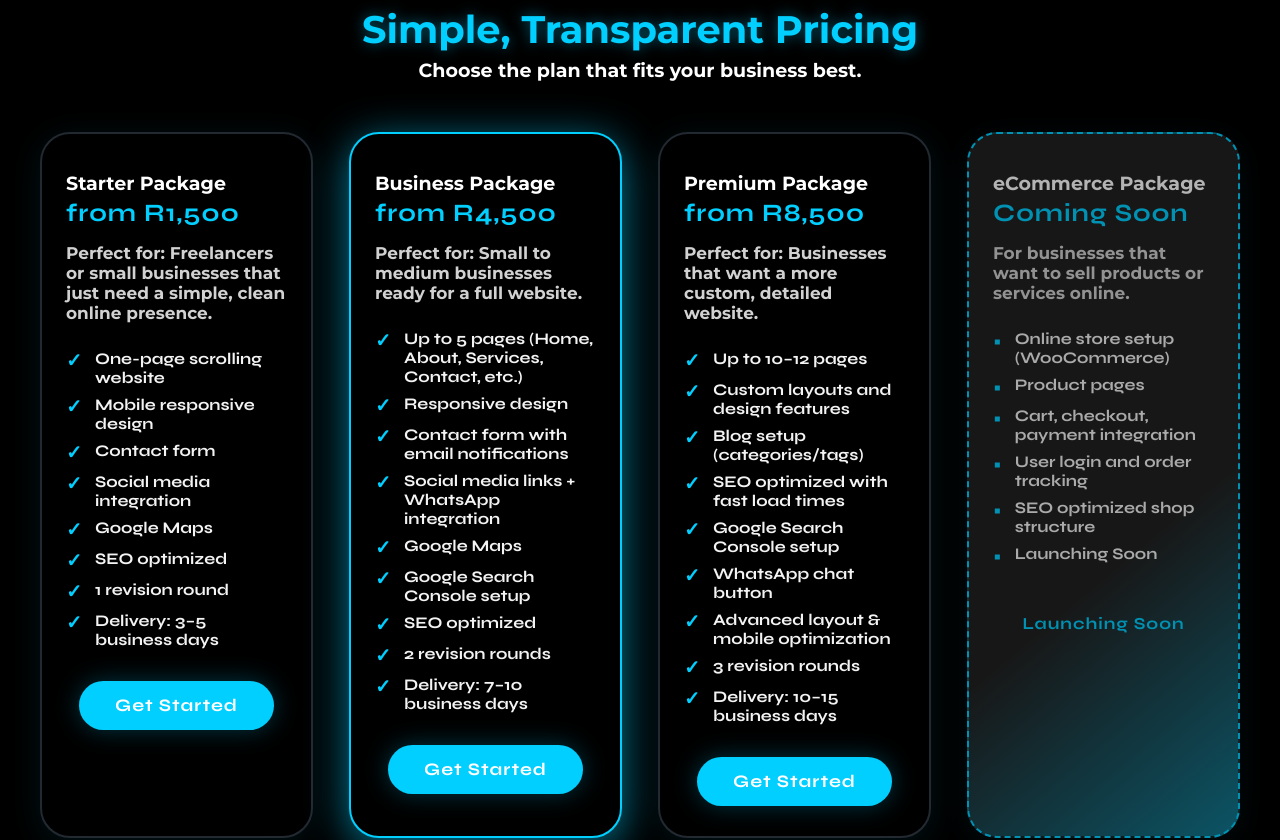
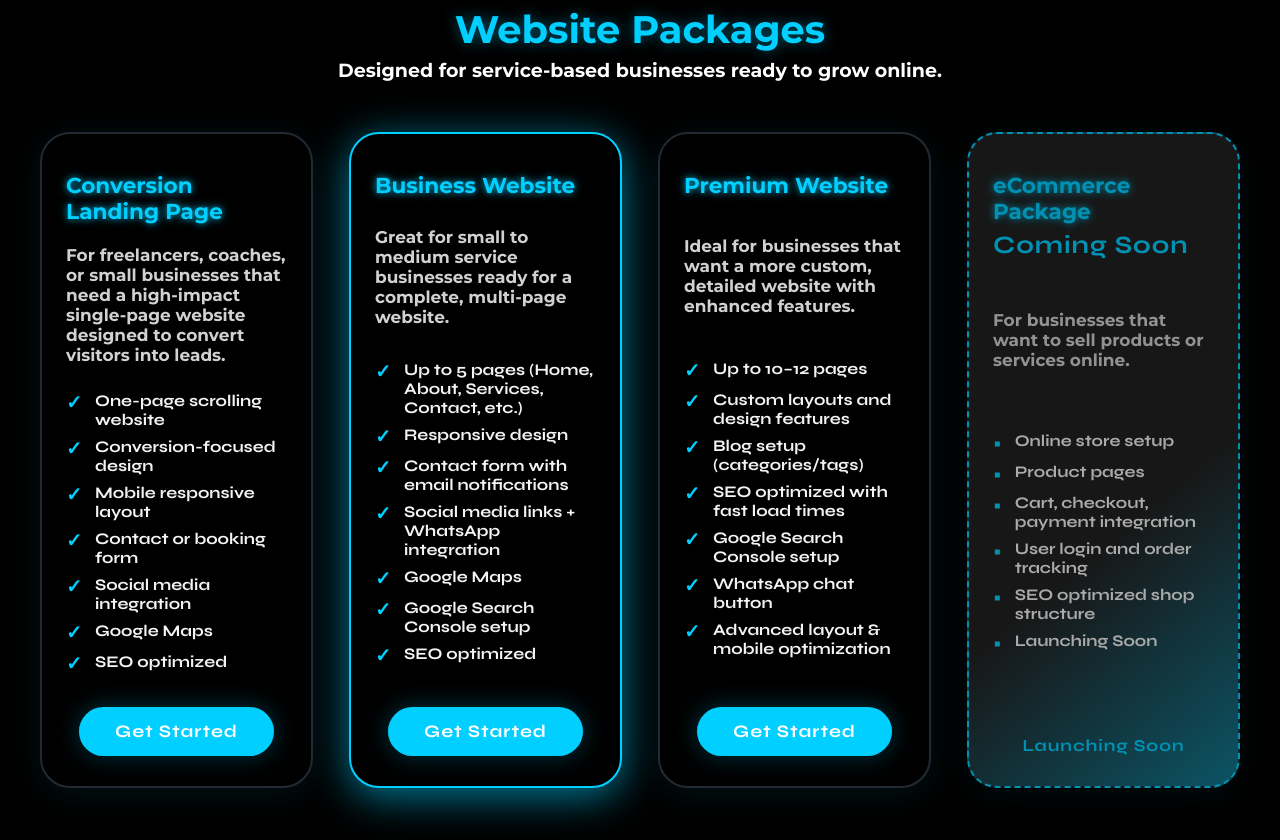
Before and after one commit to KamalLalloo/houdini-digital-website, a Next.js app: page / in a window 1280 px wide. Shown: the part 3720-4560 px from the top of the page. Built offline with nearby package versions, Linux system fonts and the light colour scheme.

Commit message:
edited pricing

```diff
--- a/src/app/Pricing.module.css
+++ b/src/app/Pricing.module.css
@@ -49,6 +49,8 @@
     border 0.18s,
     transform 0.18s;
   position: relative;
+
+  justify-content: space-between;
 }
 
 .card:hover {
@@ -75,11 +77,14 @@
 }
 
 .planName {
-  font-size: 1.19rem;
+  font-size: 1.35rem;
   font-weight: 700;
-  color: #fff;
+  color: #00cfff;
   font-family: "Montserrat", sans-serif;
-  margin-bottom: 3px;
+  margin-bottom: 6px;
+  text-shadow:
+    0 0 6px #00cfffaa,
+    0 0 12px #00cfff66;
 }
 
 .planPrice {
--- a/src/app/Pricing.tsx
+++ b/src/app/Pricing.tsx
@@ -4,28 +4,25 @@ import styles from "./Pricing.module.css";
 
 const plans = [
   {
-    name: "Starter Package",
-    price: " from R1,500",
+    name: "Conversion Landing Page",
     highlight: false,
     description:
-      "Perfect for: Freelancers or small businesses that just need a simple, clean online presence.",
+      "For freelancers, coaches, or small businesses that need a high-impact single-page website designed to convert visitors into leads.",
     features: [
       "One-page scrolling website",
-      "Mobile responsive design",
-      "Contact form",
+      "Conversion-focused design",
+      "Mobile responsive layout",
+      "Contact or booking form",
       "Social media integration",
       "Google Maps",
       "SEO optimized",
-      "1 revision round",
-      "Delivery: 3–5 business days",
     ],
   },
   {
-    name: "Business Package",
-    price: "from R4,500",
+    name: "Business Website",
     highlight: true,
     description:
-      "Perfect for: Small to medium businesses ready for a full website.",
+      "Great for small to medium service businesses ready for a complete, multi-page website.",
     features: [
       "Up to 5 pages (Home, About, Services, Contact, etc.)",
       "Responsive design",
@@ -34,16 +31,13 @@ const plans = [
       "Google Maps",
       "Google Search Console setup",
       "SEO optimized",
-      "2 revision rounds",
-      "Delivery: 7–10 business days",
     ],
   },
   {
-    name: "Premium Package",
-    price: " from R8,500",
+    name: "Premium Website",
     highlight: false,
     description:
-      "Perfect for: Businesses that want a more custom, detailed website.",
+      "Ideal for businesses that want a more custom, detailed website with enhanced features.",
     features: [
       "Up to 10–12 pages",
       "Custom layouts and design features",
@@ -52,8 +46,6 @@ const plans = [
       "Google Search Console setup",
       "WhatsApp chat button",
       "Advanced layout & mobile optimization",
-      "3 revision rounds",
-      "Delivery: 10–15 business days",
     ],
   },
   {
@@ -63,7 +55,7 @@ const plans = [
     description:
       "For businesses that want to sell products or services online.",
     features: [
-      "Online store setup (WooCommerce)",
+      "Online store setup",
       "Product pages",
       "Cart, checkout, payment integration",
       "User login and order tracking",
@@ -78,9 +70,9 @@ export default function Pricing() {
     <section id="pricing" className={styles.pricing}>
       <section className={styles.pricingSection}>
         <div className={styles.header}>
-          <h2 className={styles.heading}>Simple, Transparent Pricing</h2>
+          <h2 className={styles.heading}>Website Packages</h2>
           <p className={styles.subheading}>
-            Choose the plan that fits your business best.
+            Designed for service-based businesses ready to grow online.
           </p>
         </div>
         <div className={styles.grid}>
@@ -93,7 +85,9 @@ export default function Pricing() {
             >
               <div className={styles.cardHead}>
                 <h3 className={styles.planName}>{plan.name}</h3>
-                <div className={styles.planPrice}>{plan.price}</div>
+                {plan.price === "Coming Soon" && (
+                  <div className={styles.planPrice}>{plan.price}</div>
+                )}
               </div>
               <div className={styles.planDesc}>{plan.description}</div>
               <ul className={styles.features}>
```
